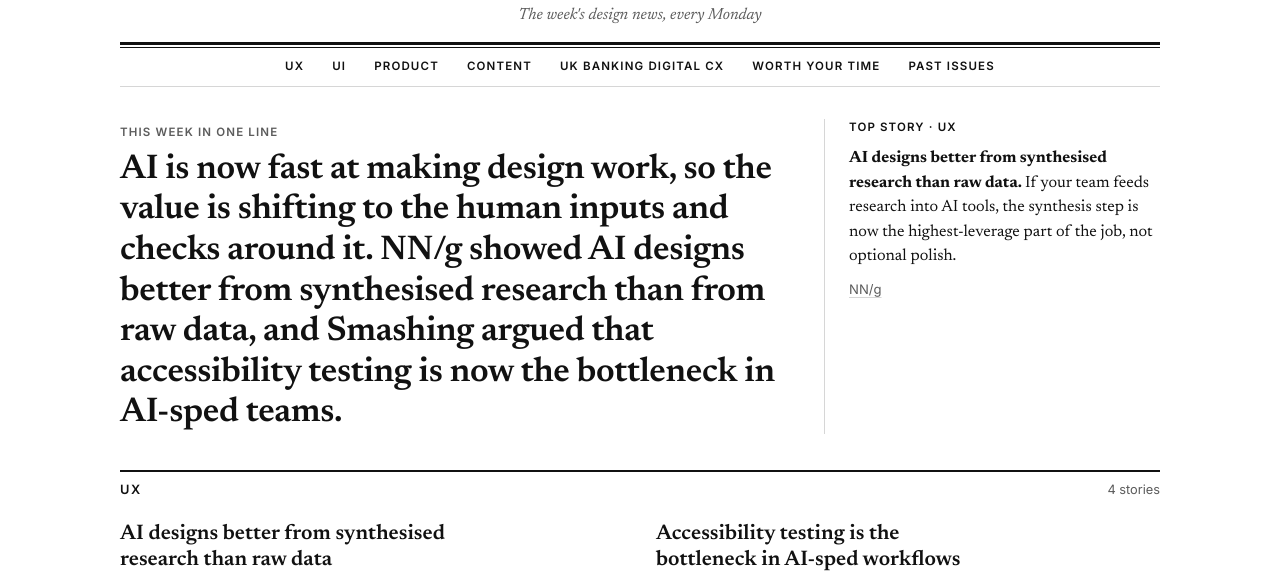
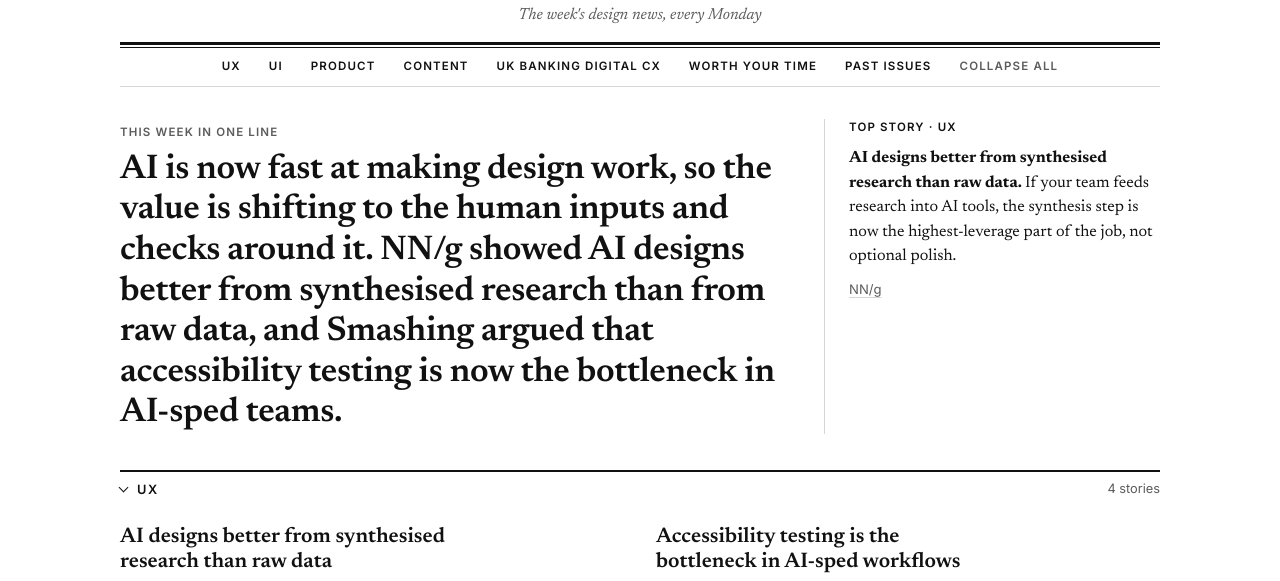
Before and after one commit to elliotmeredith/design-weekly-briefing, a plain HTML site: page index.html in a window 1280 px wide. Shown: the part 146-727 px from the top of the page. Drawn offline with Linux system fonts and the light colour scheme.

Commit message:
Make sections expandable and collapsible

```diff
--- a/index.html
+++ b/index.html
@@ -71,9 +71,18 @@ nav.desks a:hover { text-decoration: underline; }
 
 /* Desks */
 section.desk { padding-top: 28px; }
-section.desk > header { display: flex; align-items: baseline; justify-content: space-between; gap: 12px; border-top: 2px solid var(--rule); padding-top: 8px; margin-bottom: 4px; }
-section.desk > header h2 { margin: 0; font-family: var(--sans); font-size: 0.8rem; font-weight: 600; letter-spacing: 0.12em; text-transform: uppercase; }
-section.desk > header span { color: var(--muted); font-size: 0.8rem; font-variant-numeric: tabular-nums; }
+section.desk > h2 { margin: 0 0 4px; border-top: 2px solid var(--rule); }
+.desk-toggle { display: flex; width: 100%; align-items: baseline; justify-content: space-between; gap: 12px; padding: 8px 0 4px; margin: 0; background: none; border: 0; color: var(--fg); font: 600 0.8rem/1.4 var(--sans); letter-spacing: 0.12em; text-transform: uppercase; text-align: left; cursor: pointer; }
+.desk-toggle:focus-visible { outline: 2px solid var(--fg); outline-offset: 2px; }
+.desk-toggle .t { display: inline-flex; align-items: center; gap: 10px; }
+.desk-toggle .chev { width: 7px; height: 7px; border-right: 1.5px solid currentColor; border-bottom: 1.5px solid currentColor; transform: translateY(-2px) rotate(45deg); flex: none; }
+.desk-toggle[aria-expanded="false"] .chev { transform: rotate(-45deg); }
+.desk-toggle .n { color: var(--muted); font-weight: 400; letter-spacing: 0; text-transform: none; font-variant-numeric: tabular-nums; }
+.desk-toggle:hover .t span:last-child { text-decoration: underline; text-underline-offset: 3px; }
+@media (prefers-reduced-motion: no-preference) { .desk-toggle .chev { transition: transform 0.15s ease; } }
+nav.desks button.all { background: none; border: 0; padding: 0; color: var(--muted); font: inherit; letter-spacing: inherit; text-transform: inherit; cursor: pointer; }
+nav.desks button.all:hover { color: var(--fg); text-decoration: underline; }
+nav.desks button.all:focus-visible { outline: 2px solid var(--fg); outline-offset: 2px; }
 .quiet { margin: 8px 0 0; font-family: var(--serif); font-style: italic; color: var(--muted); }
 .stories { list-style: none; margin: 0; padding: 0; display: grid; grid-template-columns: repeat(2, minmax(0, 1fr)); column-gap: 32px; }
 .stories.single { grid-template-columns: minmax(0, 1fr); max-width: 680px; }
@@ -515,6 +524,8 @@ footer { margin-top: 40px; padding-top: 12px; border-top: 1px solid var(--line);
     sections.forEach(function (s) { desks.appendChild(jump(s.title, "desk-" + s.key)); });
     if (iss.worth && iss.worth.length) desks.appendChild(jump("Worth your time", "back"));
     desks.appendChild(jump("Past issues", "past"));
+    var allBtn = el("button", { type: "button", class: "all", id: "toggle-all" });
+    desks.appendChild(allBtn);
 
     var first = null;
     sections.some(function (s) { if (s.items && s.items.length) { first = { s: s, it: s.items[0] }; return true; } return false; });
@@ -529,9 +540,16 @@ footer { margin-top: 40px; padding-top: 12px; border-top: 1px solid var(--line);
 
     sections.forEach(function (s) {
       var items = s.items || [];
-      var sec = el("section", { class: "desk", id: "desk-" + s.key });
-      sec.appendChild(el("header", null, [el("h2", { text: s.title }), el("span", { text: items.length + (items.length === 1 ? " story" : " stories") })]));
-      if (s.note) sec.appendChild(el("p", { class: "quiet", text: s.note }));
+      var sec = el("section", { class: "desk", id: "desk-" + s.key, "data-key": s.key });
+      var bodyId = "deskbody-" + s.key;
+      var btn = el("button", { type: "button", class: "desk-toggle", "aria-expanded": "true", "aria-controls": bodyId }, [
+        el("span", { class: "t" }, [el("span", { class: "chev", "aria-hidden": "true" }), el("span", { text: s.title })]),
+        el("span", { class: "n", text: items.length + (items.length === 1 ? " story" : " stories") })
+      ]);
+      sec.appendChild(el("h2", null, [btn]));
+      var deskBody = el("div", { id: bodyId });
+      sec.appendChild(deskBody);
+      if (s.note) deskBody.appendChild(el("p", { class: "quiet", text: s.note }));
       var ul = el("ul", { class: "stories" + (items.length === 1 ? " single" : "") });
       items.forEach(function (it) {
         ul.appendChild(el("li", { class: "story" }, [
@@ -542,9 +560,11 @@ footer { margin-top: 40px; padding-top: 12px; border-top: 1px solid var(--line);
           it.source ? el("span", { class: "src" }, [link(it.source.name, it.source.url)]) : null
         ]));
       });
-      sec.appendChild(ul);
+      deskBody.appendChild(ul);
       root.appendChild(sec);
+      setOpen(sec, collapsed.indexOf(s.key) === -1, false);
     });
+    syncAll();
 
     var back = el("div", { class: "back", id: "back" });
     if (iss.worth && iss.worth.length) {
@@ -566,6 +586,29 @@ footer { margin-top: 40px; padding-top: 12px; border-top: 1px solid var(--line);
     }
   }
 
+  var collapsed = [];
+  try { var c = JSON.parse(localStorage.getItem("briefing-collapsed") || "[]"); if (Array.isArray(c)) collapsed = c.filter(function (x) { return typeof x === "string"; }); } catch (e) {}
+  function saveCollapsed() { try { localStorage.setItem("briefing-collapsed", JSON.stringify(collapsed)); } catch (e) {} }
+  function isOpen(sec) { var b = sec.querySelector(".desk-toggle"); return !b || b.getAttribute("aria-expanded") === "true"; }
+  function setOpen(sec, open, remember) {
+    var b = sec.querySelector(".desk-toggle");
+    var body = document.getElementById(b.getAttribute("aria-controls"));
+    b.setAttribute("aria-expanded", open ? "true" : "false");
+    if (body) body.hidden = !open;
+    if (remember) {
+      var k = sec.getAttribute("data-key"), i = collapsed.indexOf(k);
+      if (open && i !== -1) collapsed.splice(i, 1);
+      if (!open && i === -1) collapsed.push(k);
+      saveCollapsed();
+    }
+  }
+  function syncAll() {
+    var b = document.getElementById("toggle-all");
+    if (!b) return;
+    var anyOpen = Array.prototype.some.call(document.querySelectorAll("section.desk"), function (d) { return isOpen(d); });
+    b.textContent = anyOpen ? "Collapse all" : "Expand all";
+  }
+
   function current() {
     var h = (location.hash || "").slice(1);
     for (var i = 0; i < issues.length; i++) if (slug(issues[i].id) === h) return issues[i];
@@ -574,10 +617,25 @@ footer { margin-top: 40px; padding-top: 12px; border-top: 1px solid var(--line);
   function show() { var iss = current(); renderArchive(iss); renderIssue(iss); }
 
   document.addEventListener("click", function (e) {
+    var tog = e.target.closest && e.target.closest(".desk-toggle");
+    if (tog) {
+      var sec = tog.closest("section.desk");
+      setOpen(sec, tog.getAttribute("aria-expanded") !== "true", true);
+      syncAll();
+      return;
+    }
+    if (e.target.closest && e.target.closest("#toggle-all")) {
+      var desksEls = document.querySelectorAll("section.desk");
+      var anyOpen = Array.prototype.some.call(desksEls, function (d) { return isOpen(d); });
+      Array.prototype.forEach.call(desksEls, function (d) { setOpen(d, !anyOpen, true); });
+      syncAll();
+      return;
+    }
     var a = e.target.closest && e.target.closest("a[data-target]");
     if (!a) return;
     e.preventDefault();
     var t = document.getElementById(a.getAttribute("data-target"));
+    if (t && t.classList.contains("desk") && !isOpen(t)) { setOpen(t, true, true); syncAll(); }
     if (t) t.scrollIntoView();
   });
   var docEl = document.documentElement;
```
